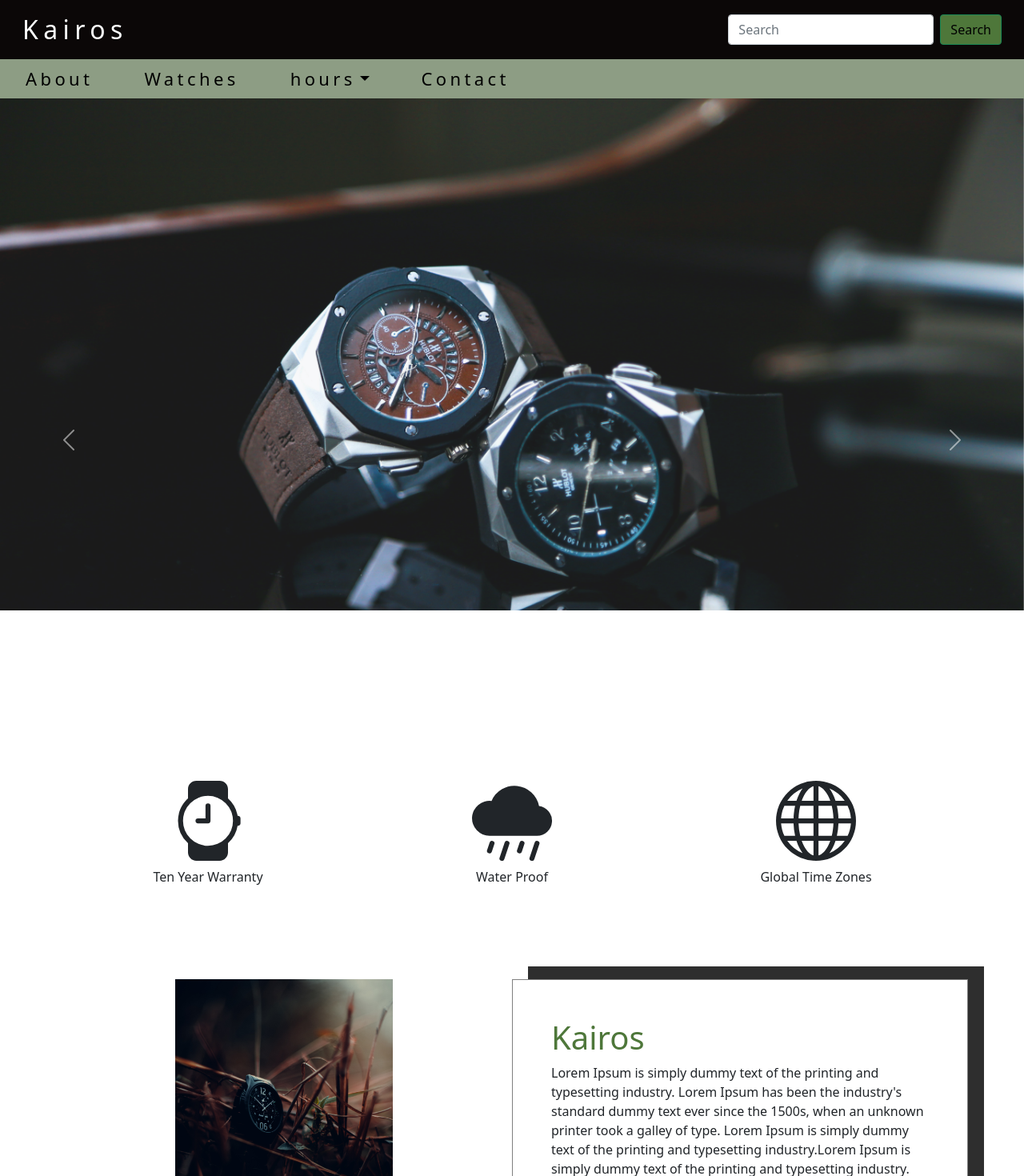
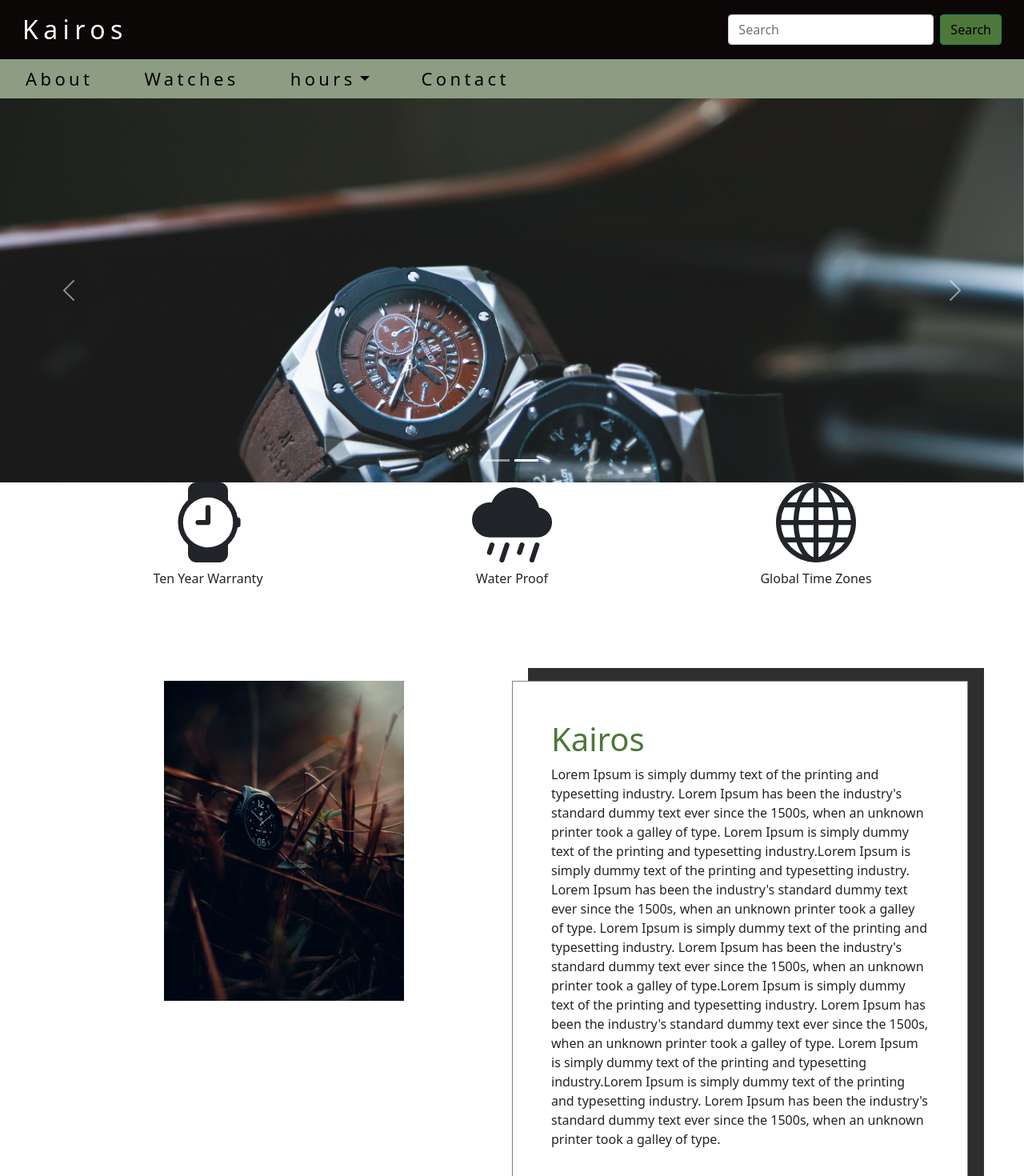
Before and after one commit to JennMP88/watchesApp, a React (Create React App) app: page /mainpage in a window 1280 px wide. Shown: the top 1470 px of the page at 80% size. Built offline with nearby package versions, Linux system fonts and the light colour scheme.

Commit message:
fixed white space between about and reviews

```diff
--- a/src/components/about.js
+++ b/src/components/about.js
@@ -5,11 +5,14 @@ const aboutImage=require("../assets/moontashir-mandal-EXF8ntB83lM-unsplash.jpg")
 const About=()=>{
   return (
     <>
-      <div class="container  ">
+      <div class="container ">
         <div class="row mt-5">
-        <div class="col col-6 d-flex justify-content-center ">
-          <img class="img-fluid image-about  h-50 "  src={aboutImage} alt="about-image"/>
-        </div>
+
+        <div class="col col-6 d-flex justify-content-center">
+
+          <img class="img-fluid  image-about"  src={aboutImage} alt="about-image"/>
+          </div>
+
 
           <div class="col col-6 aboutourwatches p-5">
             <h1>Kairos</h1>
@@ -19,8 +22,6 @@ const About=()=>{
              Lorem Ipsum is simply dummy text of the printing and typesetting industry.Lorem Ipsum is simply dummy text of the printing and typesetting industry. Lorem Ipsum has been the industry's standard dummy text ever since the 1500s, when an unknown printer took a galley of type.</p>
           </div>
 
-
-
         </div>
       </div>
     </>
--- a/src/components/mainPage.js
+++ b/src/components/mainPage.js
@@ -15,9 +15,9 @@ class MainPage extends Component {
     <button type="button" data-bs-target="#carouselExampleCaptions" data-bs-slide-to="0" className="active" aria-current="true" aria-label="Slide 1"></button>
     <button type="button" data-bs-target="#carouselExampleCaptions" data-bs-slide-to="1" aria-label="Slide 2"></button>
   </div>
-  <div className="carousel-inner h-75 watchSize">
+  <div className="carousel-inner  watchSize">
 
-    <div className="carousel-item active h-75">
+    <div className="carousel-item active ">
       <img src={watchImage} className="d-block w-100 img-fluid watchImage" alt="..."/>
       <div className="carousel-caption d-none d-md-block subcaps">
         <h5>Kairos</h5>
@@ -25,7 +25,7 @@ class MainPage extends Component {
       </div>
     </div>
 
-    <div className="carousel-item h-75">
+    <div className="carousel-item ">
       <img src={watchImage2} className="d-block w-100 img-fluid watchImage" alt="..."/>
       <div className="carousel-caption d-none d-md-block mt-4">
 
--- a/src/components/navbar.js
+++ b/src/components/navbar.js
@@ -1,6 +1,7 @@
 import React from "react";
 import "bootstrap/dist/css/bootstrap.min.css";
 import "../styles/navbar.css";
+import { Link } from 'react-router-dom';
 
 const Navbar = () => {
   return (
@@ -25,11 +26,13 @@ const Navbar = () => {
       </nav>
 
       <ul class="nav subNav">
+        {/* <Link to="../">  */}
         <li class="nav-item">
           <a class="nav-link" aria-current="page" href="#">
             About
           </a>
         </li>
+        {/* </Link> */}
         <li class="nav-item">
           <a class="nav-link" href="#">
             Watches
--- a/src/styles/about.css
+++ b/src/styles/about.css
@@ -5,19 +5,9 @@ h1{
 .aboutourwatches{
   box-shadow: 20px -16px rgba(0,0,0,.82);
   border: 1px solid grey;
-  height: 10%;
-  /* margin-left:10%; */
-  /* margin-right:2px; */
+  /* height: 10%; */
 }
 
-/* .image-about{
-  height:50%;
-  margin-left:20%;
-} */
-
-
-/* wip---------- */
-/* .image-about{
-  height:50%;
-  margin-top:20%;
-} */
+.image-about{
+  height:50vh;
+}
--- a/src/styles/mainpage.css
+++ b/src/styles/mainpage.css
@@ -1,6 +1,8 @@
 .watchSize{
  opacity: 0.9;
+ height:60vh;
 }
+
 
 
 h5{
@@ -20,4 +22,7 @@ font-weight:bolder;} */
   color:red;
   text-transform: uppercase;
   letter-spacing: .2em;
+
+  position:absolute;
+  top:250px;
 }
```
Also changed, not shown: src/components/reviewsSection.js (line endings or trailing spaces).
